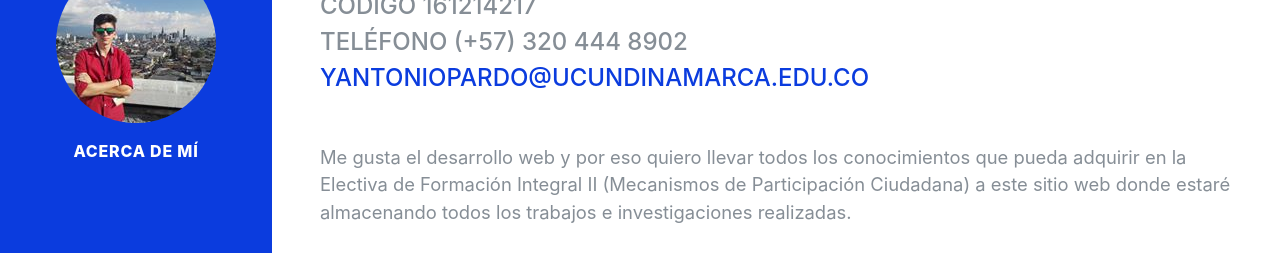
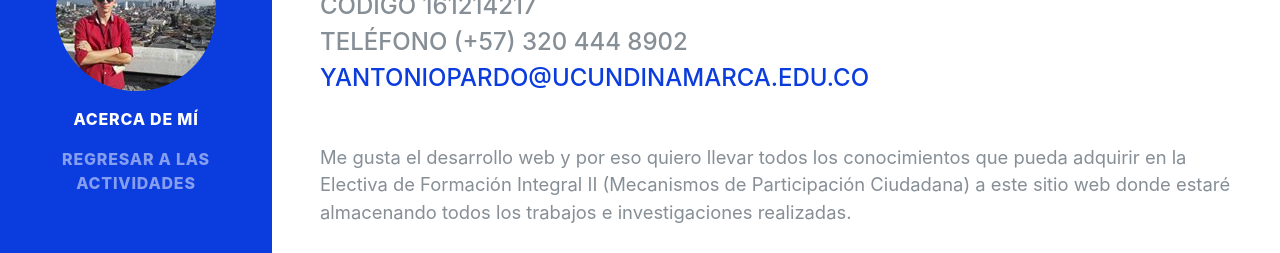
Before and after one commit to Yojanpardo/estado_colombiano, a plain HTML site: page about/index.html in a window 1280 px wide. Shown: the part 341-594 px from the top of the page. Drawn offline with nearby package versions, Linux system fonts and the light colour scheme; a web font is replaced by a local one.

Commit message:
agrego enlace a las actividades

```diff
--- a/about/index.html
+++ b/about/index.html
@@ -40,6 +40,9 @@
       <ul class="navbar-nav">
         <li class="nav-item">
           <a class="nav-link js-scroll-trigger" href="#about">Acerca de mí</a>
+        </li>
+        <li class="nav-item">
+          <a class="nav-link js-scroll-trigger" href="../">Regresar a las actividades</a>
         </li>
       </ul>
     </div>
```
